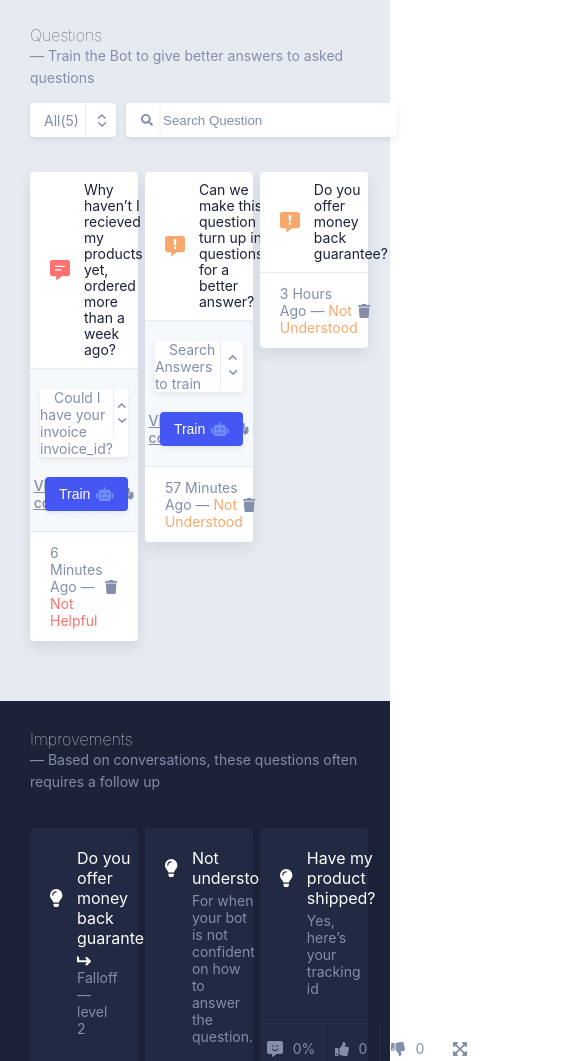
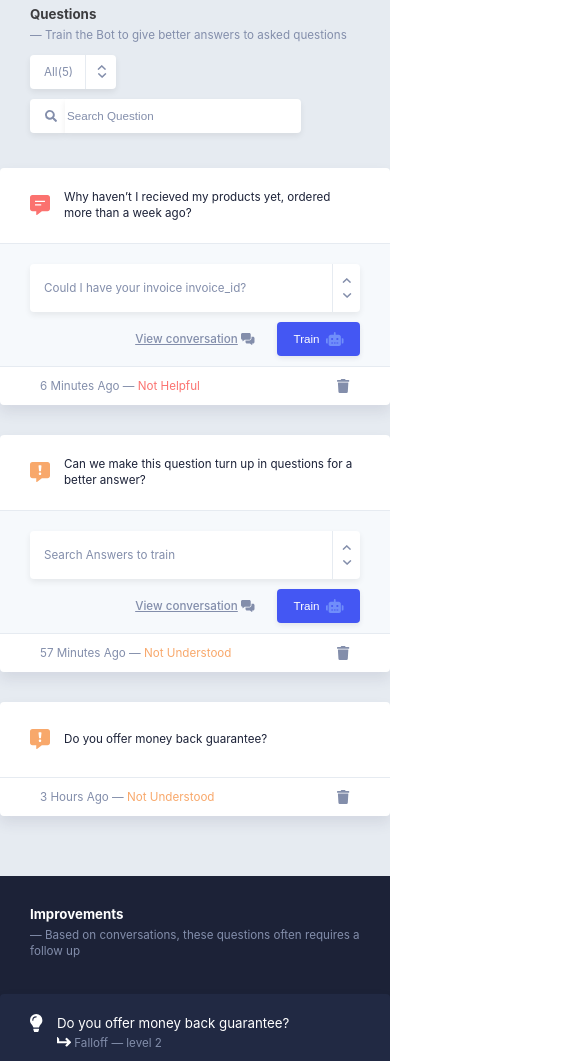
Before and after one commit to cleritus/testbot-dashboard, a plain HTML site: page index.html in a window 390 px wide. Shown: the part 73-1134 px from the top of the page, 585 px wide, since content can reach past the window. Drawn offline with Linux system fonts and the light colour scheme; a web font is replaced by a local one.

Commit message:
media queries

```diff
--- a/index.html
+++ b/index.html
@@ -57,8 +57,10 @@
 			<div class="section__container container">
 
 				<div class="section__head">
-					<h2 class="h2-dark">Questions</h2>
-					<p>— Train the Bot to give better answers to asked questions</p>
+					<div>
+						<h2 class="h2-dark">Questions</h2>
+						<p>— Train the Bot to give better answers to asked questions</p>
+					</div>
 
 					<form class="search-form" action="#">
 						<div class="input-option d-flex">
@@ -186,8 +188,10 @@
 			<div class="section__container container">
 
 				<div class="section__head">
-					<h2 class="h2-light">Improvements</h2>
-					<p>— Based on conversations, these questions often requires a follow up</p>
+					<div>
+						<h2 class="h2-light">Improvements</h2>
+						<p>— Based on conversations, these questions often requires a follow up</p>
+					</div>
 				</div>
 
 				<div class="section__body">
--- a/sass/_components.scss
+++ b/sass/_components.scss
@@ -1,20 +1,26 @@
 // resusable: btns, navbars
 
-button{
-  @include flex-display(row, center,center);
+button {
+  @include flex-display(row, center, center);
   border: none;
   cursor: pointer;
   font-size: 1em;
+  outline: none;
 }
 
-.header{
-  &__icon{
+.header {
+  &__icon {
     padding-right: 8px;
   }
 
-  ul{
+  ul {
     @include flex-row;
-    li{
+
+    @media(max-width: 1024px) {
+      display: none;
+    }
+
+    li {
       @include flex-row;
       padding: 6px 10px;
       // width: 112px;
@@ -25,12 +31,12 @@ button{
 
   // Header Nav Opacity
 
-.opacityColor{
+  .opacityColor {
     opacity: .6;
     transition: .3s;
   }
 
-li.opacityColor:hover{
+  li.opacityColor:hover {
     opacity: 1;
     background-color: $whiteOpacity;
     box-shadow: 0 2px 5px rgba(0, 0, 0, 0.1);
@@ -38,42 +44,45 @@ box-shadow: 0 2px 5px rgba(0, 0, 0, 0.1);
 
   // ACTIVE MENU
 
-.active{
+  .active {
     opacity: 1;
     background-color: $whiteOpacity;
     box-shadow: 0 2px 5px rgba(0, 0, 0, 0.1);
   }
 
-  &__bot-container{
+  &__bot-container {
     @include flex-row;
     padding: 6px 8px 6px 14px;
     border-left: 1px solid $whiteOpacity;
     border-right: 1px solid $whiteOpacity;
     margin-right: 14px;
 
-    span{
+    span {
       padding-right: 6px;
     }
   }
 
-  &__avatar{
+  &__avatar {
     padding: 7px;
     border-radius: 4px;
-    background-color:$whiteOpacity;
+    background-color: $whiteOpacity;
   }
 
-  &__log-info{
-    @include flex-display(column, center,center);
-    :nth-child(1){
+  &__log-info {
+    @include flex-display(column, center, center);
+
+    :nth-child(1) {
       font-size: 1.2rem;
     }
-    :nth-child(2){
+
+    :nth-child(2) {
       font-size: 1rem;
     }
+
     padding: 0 10px;
   }
 
-  &__dropdown{
+  &__dropdown {
     @include flex-row;
     margin-left: 20px;
     cursor: pointer;
@@ -82,43 +91,56 @@ box-shadow: 0 2px 5px rgba(0, 0, 0, 0.1);
 
 // SECTION
 
-.section{
+.section {
 
-  &__head{
+  &__head {
     font-family: "SF Pro Text";
 
-    h2{
+    h2 {
       font-size: 1.6rem;
-      font-weight: lighter;
+      font-weight: bold;
       margin: 0;
+      margin-bottom: 5px;
     }
 
-    p{
+    p {
       font-size: 1.4rem;
-      line-height: 22px;
+      line-height: 18px;
       color: #838eab;
       margin-top: 0;
+
+      @media(max-width: 411px) {
+        line-height: 16px;
+      }
     }
   }
 
-  &__row{
+  &__row {
     font-size: 1.4rem;
   }
 
-  &__row-head{
+  &__row-head {
 
-    h3{
+    h3 {
       margin-left: 14px;
     }
   }
 
-  &__row-content{
-    a{
+  &__row-content {
+    a {
       font-weight: 500;
       color: #838eab;
+      transition: .3s;
+
+      margin-right: 3px;
     }
 
-    .train-btn{
+    a:hover {
+      color: #4457f3;
+      font-weight: bold;
+    }
+
+    .train-btn {
       position: absolute;
       top: 50%;
       right: 0;
@@ -129,27 +151,36 @@ box-shadow: 0 2px 5px rgba(0, 0, 0, 0.1);
       border-radius: 4px;
       background-color: #4457f3;
       color: $white;
+      transition: .3s;
 
-      img{
+      img {
         padding-left: 6px;
       }
+    }
+
+    .train-btn:hover {
+      background-color: transparent;
+      color: #4457f3;
+      font-weight: bold;
+      box-shadow: 0 2px 5px rgba(50, 50, 93, 0.1);
     }
   }
 
   // Bin button removing box
-  .bin{
+
+  .bin {
     cursor: pointer;
   }
 }
 
 //SECTION 1
 
-#section1{
-  h2{
+#section1 {
+  h2 {
     color: #3c3c3f;
   }
 
-  h3{
+  h3 {
     font-size: 1.4rem;
     line-height: 16px;
     color: #1c2238;
@@ -158,17 +189,17 @@ box-shadow: 0 2px 5px rgba(0, 0, 0, 0.1);
 
 // SECTION 2
 
-#section2{
-  h2{
+#section2 {
+  h2 {
     color: $white;
   }
 
-  h3{
+  h3 {
     font-size: 1.6rem;
     color: $white;
   }
 
-  .review-counter{
+  .review-counter {
     margin-left: 10px;
   }
 }
--- a/sass/_forms.scss
+++ b/sass/_forms.scss
@@ -12,7 +12,7 @@ button[type=submit],
   /* Chrome, Firefox, Opera, Safari 10.1+ */
   color: #838eab;
   opacity: 1;
-  /* Firefox */
+  font-size: 1.4rem;
 }
 
 :-ms-input-placeholder {
@@ -25,7 +25,7 @@ button[type=submit],
   color: #838eab;
 }
 
-// OPTION INPUT
+// INPUT-option
 
 .input-option {
   color: #838eab;
@@ -88,10 +88,21 @@ button[type=submit],
 
 .search-form {
   @include flex-display(row, flex-start, center);
+  flex-wrap: wrap;
+
+  @media(max-width: 480px) {
+    @include flex-display(column, flex-start, flex-start);
+  }
+
 }
 
 .search-container {
   margin-left: 10px;
+
+  @media(max-width: 480px) {
+    margin-left: 0;
+    margin-top: 10px;
+  }
 
   button.search-btn {
     height: 34px;
--- a/sass/_global.scss
+++ b/sass/_global.scss
@@ -40,14 +40,14 @@ $whiteOpacity: rgba(255, 255, 255, 0.12);
 
 // MIXINS
 
-@mixin flex-display($direct, $justify, $align){
+@mixin flex-display($direct, $justify, $align) {
   display: flex;
   flex-direction: $direct;
   justify-content: $justify;
   align-items: $align;
 }
 
-@mixin flex-row{
+@mixin flex-row {
   display: flex;
   flex-direction: row;
   justify-content: space-between;
@@ -56,11 +56,15 @@ $whiteOpacity: rgba(255, 255, 255, 0.12);
 
 // RESET
 
-html{
+html {
   font-size: 62.5%;
+
+  @media(max-width: 480px) {
+    font-size: 52%;
+  }
 }
 
-body{
+body {
   box-sizing: border-box;
   padding: 0;
   margin: 0;
@@ -68,34 +72,34 @@ body{
   cursor: default;
 }
 
-.container{
-  max-width: 1130px;
+.container {
+  max-width: 1536px;
   margin: 0 auto;
 }
 
-ul{
+ul {
   margin: 0;
 }
 
-li{
+li {
   list-style: none;
   cursor: pointer;
 }
 
-h3{
+h3 {
   font-weight: normal;
   margin: 0;
   padding: 0;
 }
 
-.d-flex{
+.d-flex {
   display: flex;
 }
 
-span.red{
-  color:#fb726f;
+span.red {
+  color: #fb726f;
 }
 
-.orange{
-  color:#f8a86b
+.orange {
+  color: #f8a86b
 }
--- a/sass/_layout.scss
+++ b/sass/_layout.scss
@@ -1,20 +1,20 @@
 // handlers the layout: containers
 
-.header{
-  padding: 10px 25px 10px 30px;
+.header {
+  padding: 10px 30px;
   background-color: $headerColor;
   color: $white;
   font-size: 1.5rem;
 
-  &__container{
+  &__container {
     @include flex-row;
   }
 
-  &__l-menu{
+  &__l-menu {
     @include flex-row;
   }
 
-  &__r-menu{
+  &__r-menu {
     @include flex-row;
     height: 100%;
   }
@@ -22,65 +22,86 @@
 
 // SECTION
 
-.section{
-  padding: 28px 22px 60px 30px;
+.section {
+  padding: 30px 0;
 
-  &__body{
-    @include flex-display(row, space-between, flex-start);
-    flex: wrap;
-    margin-top: 35px;
+  &__head {
+    padding: 0 30px;
   }
 
-  &__box{
-    width: 32%;
-    border-radius: 4px;
-    background-color: #fff;
-    box-shadow: 0 7px 14px rgba(50, 50, 93, 0.1);
+  &__body {
+    @include flex-display(row, space-between, flex-start);
+    margin-top: 35px;
+    padding: 0 30px;
+    flex-wrap: wrap;
+
+    @media(max-width: 768px) {
+      @include flex-display(column, flex-start, center);
+      padding: 0;
+    }
   }
 
-  &__row-head{
+  &__box {
+    width: 32%;
+    margin-bottom: 30px;
+    border-radius: 4px;
+    background-color: $white;
+    box-shadow: 0 7px 14px rgba(50, 50, 93, 0.1);
+
+    @media(max-width: 1024px) {
+      width: 48%;
+    }
+
+    @media(max-width: 768px) {
+      width: 100%;
+    }
+  }
+
+  &__row-head {
     @include flex-display(column, center, flex-start);
     min-height: 55px;
     padding: 10px 20px;
     border-bottom: 1px solid #e6ebf1;
   }
 
-  &__row-question{
+  &__row-question {
     @include flex-display(row, flex-start, center);
   }
 
-  &__row-answer{
+  &__row-answer {
     margin-left: 27px;
     margin-top: 4px;
     color: #838eab;
   }
 
-  &__row-foot{
+  &__row-foot {
     @include flex-row;
     color: #838eab;
   }
+
+
 }
 
 //SECTION 1
 
-#section1{
+#section1 {
   background-color: #e6ebf1;
 
-  .section{
-    &__row-content{
+  .section {
+    &__row-content {
       padding: 20px 10px;
       background-color: #f6f9fc;
       border-bottom: 1px solid #e6ebf1;
     }
 
-    &__answer-view{
+    &__answer-view {
       position: relative;
       @include flex-display(row, center, center);
       width: 100%;
       margin-top: 20px;
     }
 
-    &__row-foot{
+    &__row-foot {
       padding: 12px 20px;
     }
   }
@@ -88,40 +109,100 @@
 
 // SECTION 2
 
-#section2{
+#section2 {
   background-color: #1c2237;
 
-  .section{
+  .section {
 
-    &__box{
-      background-color: #212943;    }
+    &__box {
+      background-color: #212943;
+    }
 
-    &__row-head{
+    &__box:hover>.section__row-head {
+      background-color: #4457f3;
+    }
+
+    &__box:hover .section__row-head>span {
+      color: $white;
+    }
+
+    &__row-head {
       @include flex-display(column, flex-start, flex-start);
       border-bottom: 1px solid rgba(255, 255, 255, 0.04);
+      border-top-left-radius: 4px;
+      border-top-right-radius: 4px;
       padding-top: 20px;
       padding-bottom: 26px;
+      transition: .3s;
     }
 
-    &__row-review{
+    &__row-review {
       @include flex-display(row, center, center);
       padding: 16px;
       cursor: pointer;
     }
 
-    &__row-review:nth-child(1){
+    &__row-review:nth-child(1) {
       width: 28%;
       border-right: 1px solid rgba(255, 255, 255, 0.04);
     }
 
-    &__row-review:nth-child(4){
+    &__row-review:nth-child(4) {
       width: 28%;
       justify-content: flex-end;
+
+      @media(max-width: 768px) {
+        justify-content: center;
+      }
     }
 
-     &__row-review:nth-child(2), &__row-review:nth-child(3){
-        width: 22%;
-        border-right: 1px solid rgba(255, 255, 255, 0.04);
-      }
+    &__row-review:nth-child(2),
+    &__row-review:nth-child(3) {
+      width: 22%;
+      border-right: 1px solid rgba(255, 255, 255, 0.04);
+    }
   }
 }
+
+// Mobile Boxes
+
+#section1,
+#section2 {
+
+  .section {
+
+    &__head,
+    &__row-head,
+    &__row-content {
+
+      @media(max-width: 768px) {
+        padding-left: 30px;
+        padding-right: 30px;
+      }
+    }
+
+    &__row-foot {
+      @media(max-width: 768px) {
+        padding-left: 40px;
+        padding-right: 40px;
+      }
+    }
+  }
+}
+
+#section2 {
+  .section {
+    &__row-foot {
+
+      @media(max-width: 768px) {
+        margin-left: 10px;
+        margin-right: 10px;
+      }
+
+      @media(max-width: 480px) {
+        margin-left: 0;
+        margin-right: 0;
+      }
+    }
+  }
+}
```
Also changed, not shown: css/style.css, readme.txt (added), 1 other file. Lines whose indentation alone changed are shown as unchanged.
